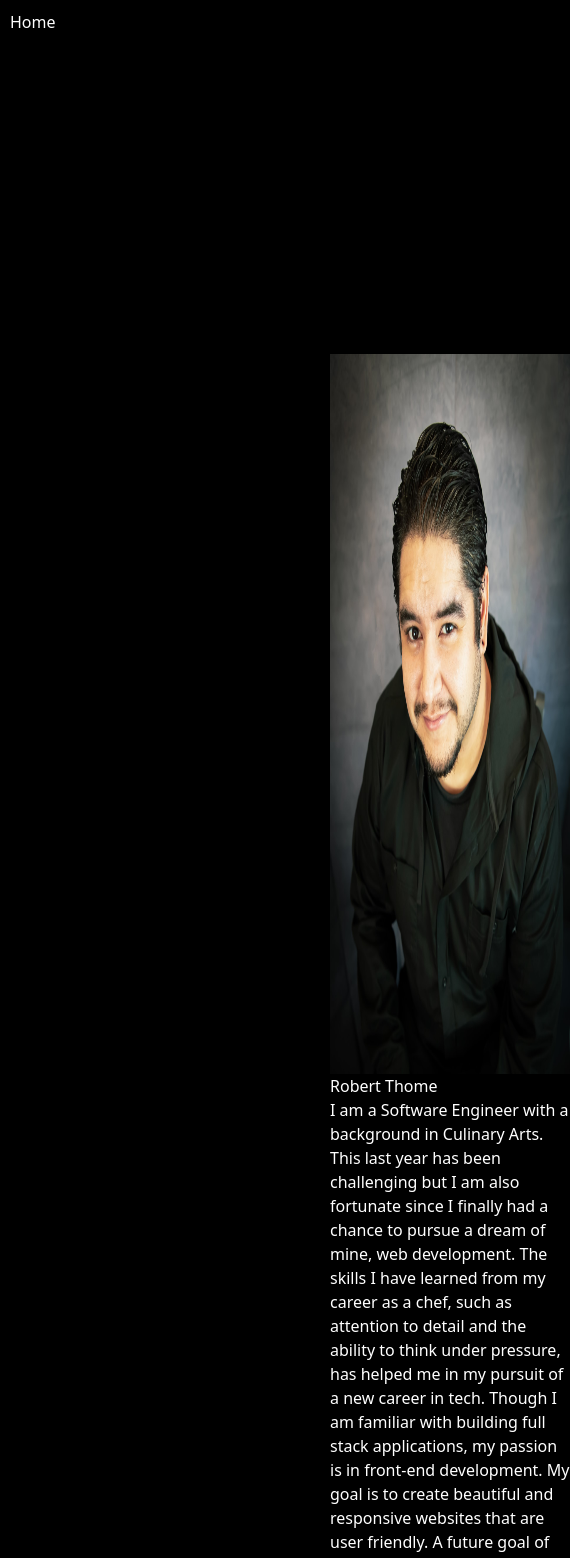
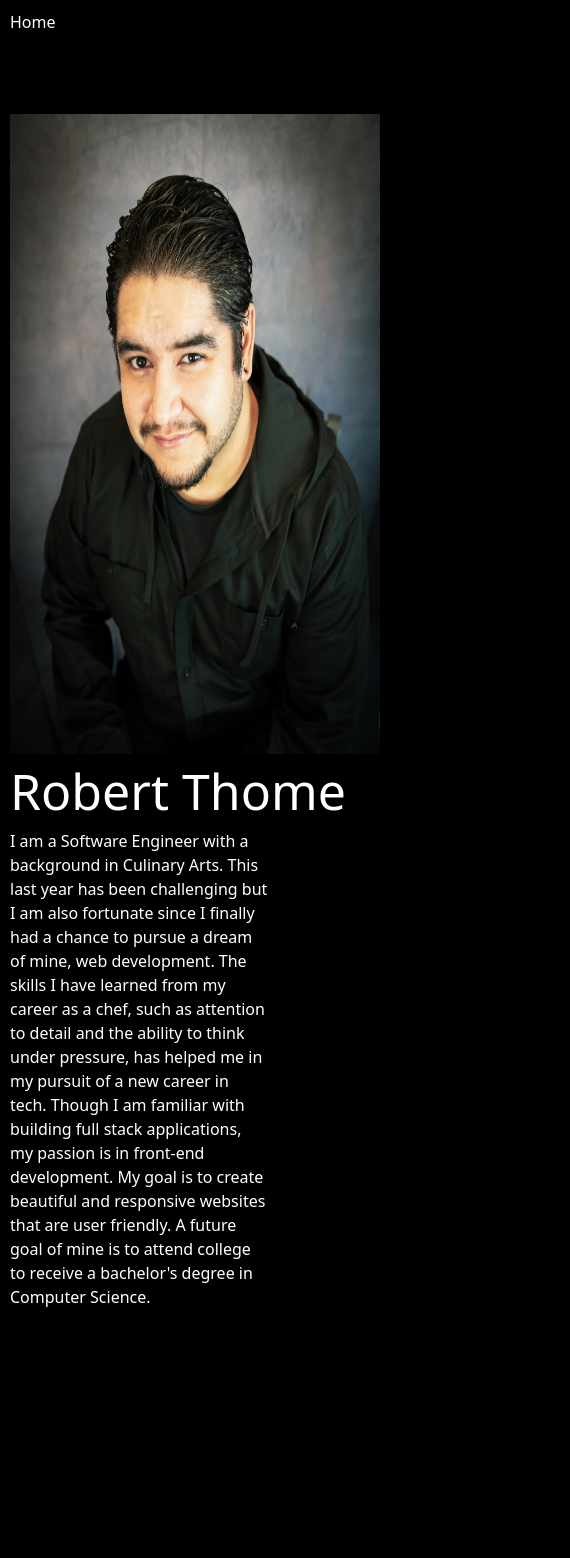
Before and after one commit to robertthome/Portfolio, a React (Create React App) app in the folder my-portfolio/: page / in a window 390 px wide. Shown: the top 1558 px of the page, 570 px wide, since content can reach past the window. After the commit the page ends 1319 px from the top, so only its background shows below. Built offline with nearby package versions, Linux system fonts and the light colour scheme.

Commit message:
hero section. Almost mobile friendly

```diff
--- a/my-portfolio/src/pages/Home.css
+++ b/my-portfolio/src/pages/Home.css
@@ -2,9 +2,17 @@
   display: grid;
   align-items: center;
   grid-template-columns: repeat(auto-fit, minmax(240px, 1fr));
-  margin: 20em 20em;
+  margin-top: 5em;
 }
 
 .hero-pic {
-  height: 45em;
+  height: 40em;
 }
+
+.hero-name {
+  font-size: 50px;
+}
+
+.hero-text {
+  margin-right: 7em;
+}
--- a/my-portfolio/src/pages/Home.jsx
+++ b/my-portfolio/src/pages/Home.jsx
@@ -1,4 +1,5 @@
 import React from 'react'
+
 
 import propic from '../images/propic.jpeg'
 
@@ -9,8 +10,8 @@ const Home = () => {
     <div className='hero-section'>
       <img src={propic} alt="Our hero" className='hero-pic' />
       <div className='hero-description'>
-      <h2 className='hero-name'>Robert Thome</h2>
-      <p>I am a Software Engineer with a background in Culinary Arts. This last year has been challenging but I am also fortunate since I finally had a chance to pursue a dream of mine, web development. The skills I have learned from my career as a chef, such as attention to detail and the ability to think under pressure, has helped me in my pursuit of a new career in tech. Though I am familiar with building full stack applications, my passion is in front-end development. My goal is to create beautiful and responsive websites that are user friendly. A future goal of mine is to attend college to receive a bachelor's degree in Computer Science.</p>
+      <h1 className='hero-name'>Robert Thome</h1>
+      <p className='hero-text'>I am a Software Engineer with a background in Culinary Arts. This last year has been challenging but I am also fortunate since I finally had a chance to pursue a dream of mine, web development. The skills I have learned from my career as a chef, such as attention to detail and the ability to think under pressure, has helped me in my pursuit of a new career in tech. Though I am familiar with building full stack applications, my passion is in front-end development. My goal is to create beautiful and responsive websites that are user friendly. A future goal of mine is to attend college to receive a bachelor's degree in Computer Science.</p>
       </div>
     </div>
   )
```
